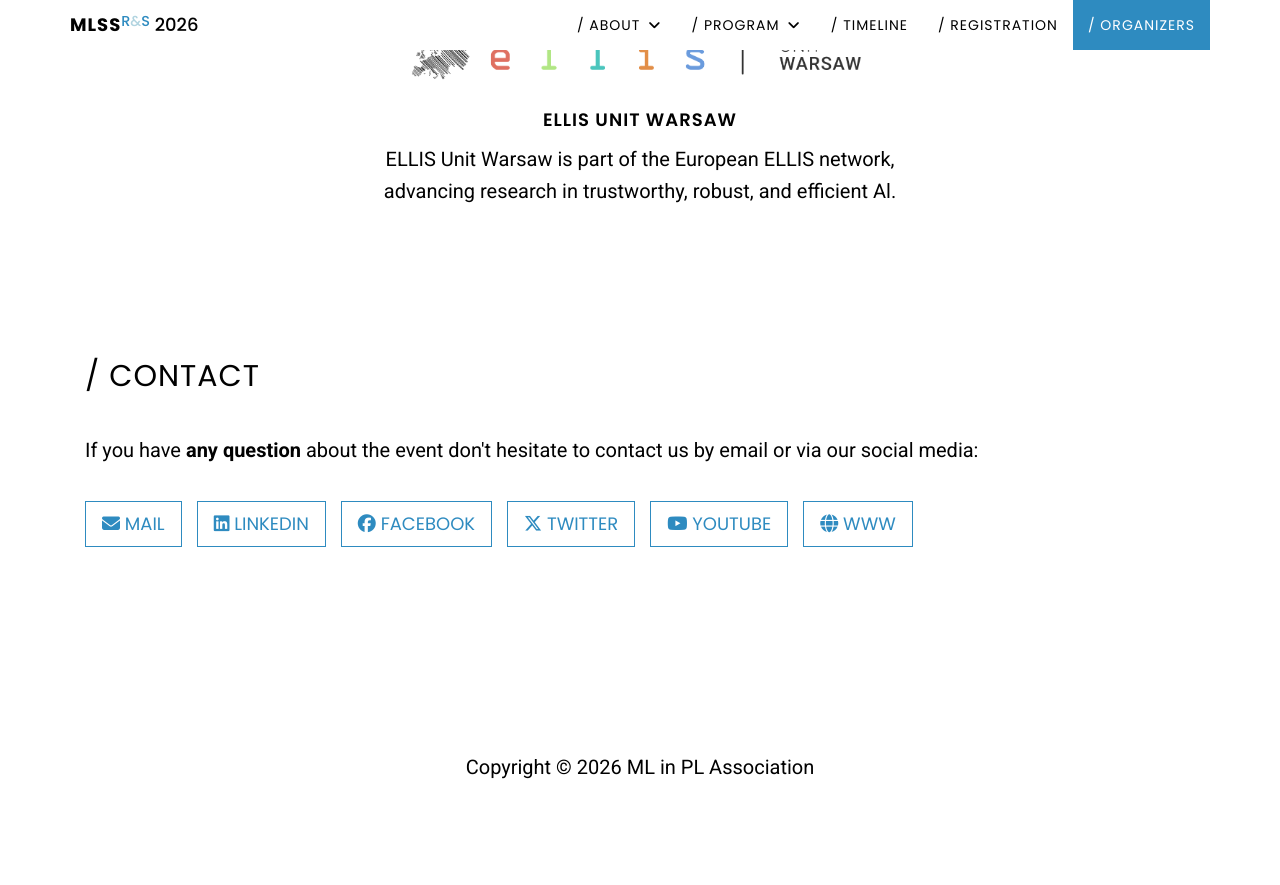
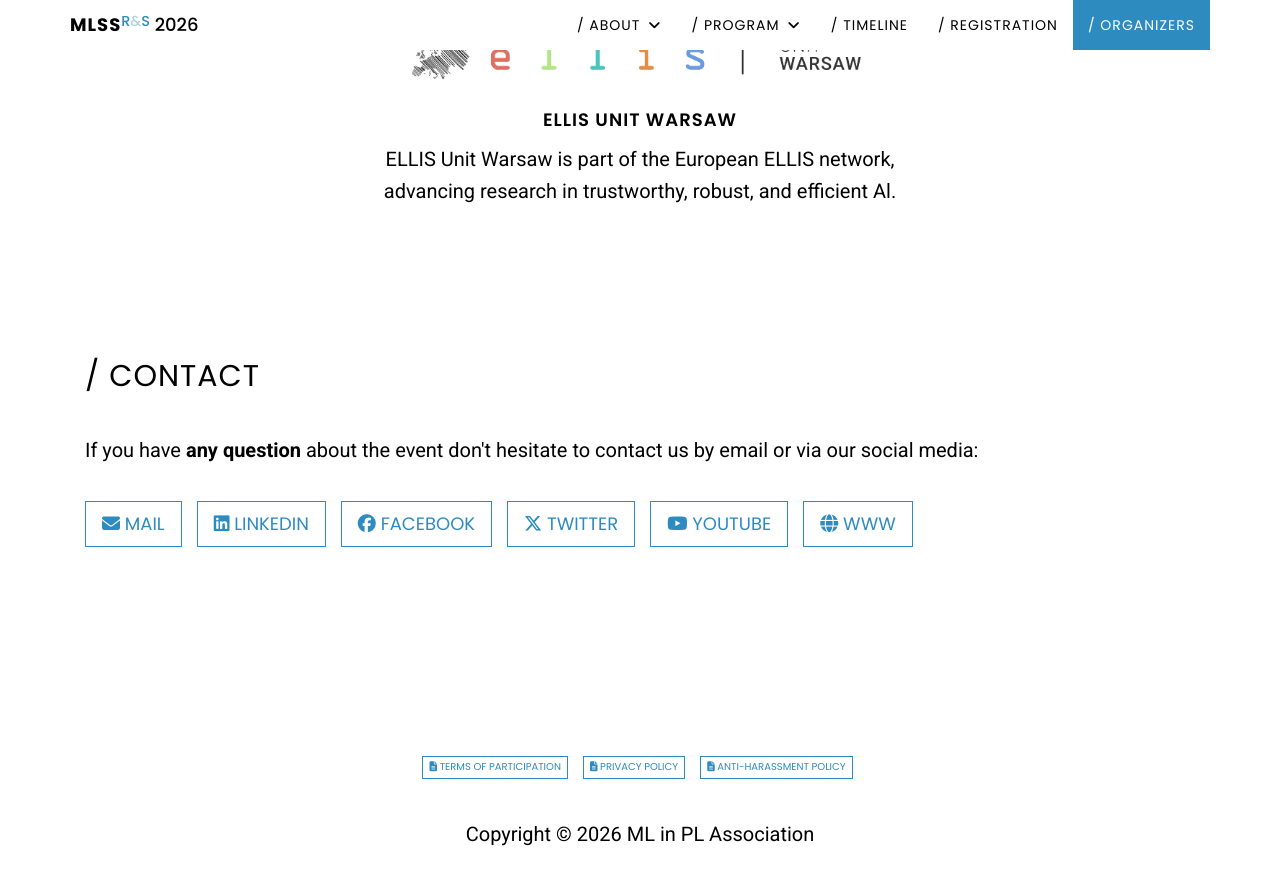
Before and after one commit to mlinpl/mlss2026.mlinpl.org, a Jekyll site: the page built from pages/index.html, in a window 1280 px wide and 900 px high, scrolled down 7924 px. Shown: the top 885 px of the window. Built offline with Jekyll 4.4.1, drawn with Linux system fonts in a browser that asks for light colours; comment, search, counter and statistics services are not loaded; before the commit the page ends 8757 px from its top, so only the background shows below that.

Commit message:
Add links to policies in footer

```diff
--- a/_includes/footer.html
+++ b/_includes/footer.html
@@ -1,6 +1,29 @@
 <!-- Footer -->
 <footer>
     <div class="container text-center" style="margin-top: 100px;">
-        <p>Copyright &copy; 20{{ site.time | date: '%y' }} {{ site.footer }}</p>
+        <div class="row">
+            <div class="col-lg-12">
+                <ul class="list-inline">
+                    <li class="me-3">
+                        <a href="{{ "./terms-of-participation" | relative_url }}" class="btn btn-default btn-small">
+                            <i class="fa-solid fa-file-lines"></i> Terms of participation
+                        </a>
+                    </li>
+                    <li>
+                        <a href="{{ "./privacy-policy" | relative_url }}" class="btn btn-default btn-small">
+                            <i class="fa-solid fa-file-lines"></i> Privacy policy
+                        </a>
+                    </li>
+                    <li>
+                        <a href="{{ "./anti-harassment-policy" | relative_url }}" class="btn btn-default btn-small">
+                            <i class="fa-solid fa-file-lines"></i> Anti-Harassment Policy
+                        </a>
+                    </li>
+                </ul>
+            </div>
+        </div>
+        <row>
+            <p>Copyright &copy; 20{{ site.time | date: '%y' }} {{ site.footer }}</p>
+        </row>
     </div>
 </footer>
```
